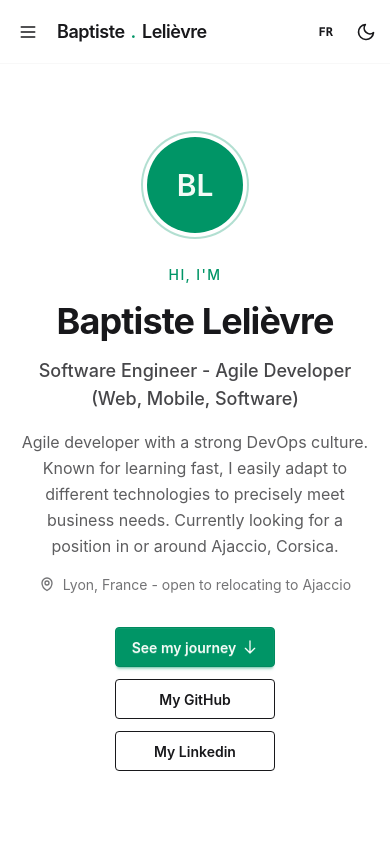
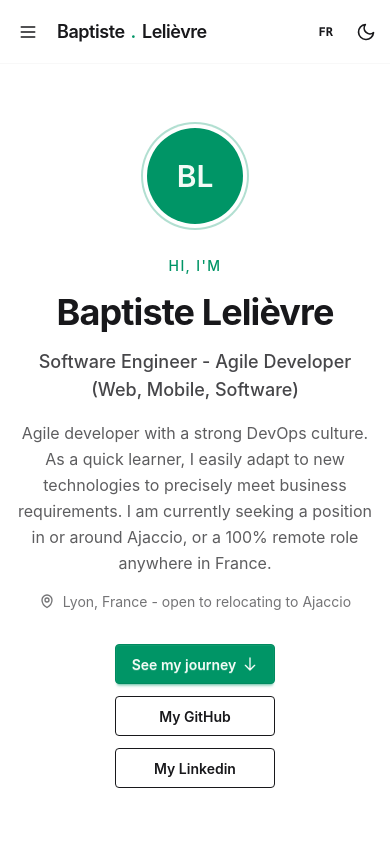
Before and after one commit to Kazh-boop/baptiste-lelievre-portfolio, an Angular app: page / in a window 390 px wide. Shown: the top 844 px of the page. Built offline with nearby package versions, Linux system fonts and the light colour scheme.

Commit message:
Maj sur la mobilité

```diff
--- a/src/app/core/data/mock-profile.data.ts
+++ b/src/app/core/data/mock-profile.data.ts
@@ -16,8 +16,8 @@ export const MOCK_PROFILE: Profile = {
     en: 'Software Engineer - Agile Developer (Web, Mobile, Software)',
   },
   summary: {
-    fr: "Développeur agile avec une forte culture DevOps. Reconnu pour ma rapidité d'apprentissage, je m'adapte facilement à différentes technologies pour répondre précisément aux besoins métiers. Je recherche un poste sur Ajaccio et alentours.",
-    en: 'Agile developer with a strong DevOps culture. Known for learning fast, I easily adapt to different technologies to precisely meet business needs. Currently looking for a position in or around Ajaccio, Corsica.',
+    fr: "Développeur agile avec une forte culture DevOps. Reconnu pour ma rapidité d'apprentissage, je m'adapte facilement à différentes technologies pour répondre précisément aux besoins métiers. Je recherche un poste sur Ajaccio et alentours ou alors en 100% télétravaille sur toute la France.",
+    en: 'Agile developer with a strong DevOps culture. As a quick learner, I easily adapt to new technologies to precisely meet business requirements. I am currently seeking a position in or around Ajaccio, or a 100% remote role anywhere in France.',
   },
   location: {
     fr: 'Lyon, France - mobilité vers Ajaccio',
```
Also changed, not shown: public/llms.txt.
